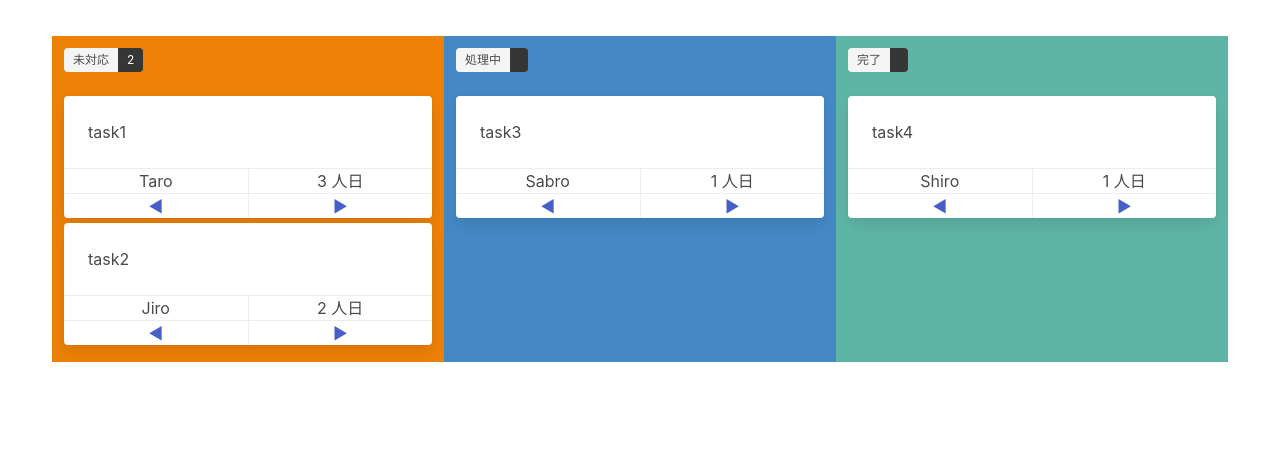
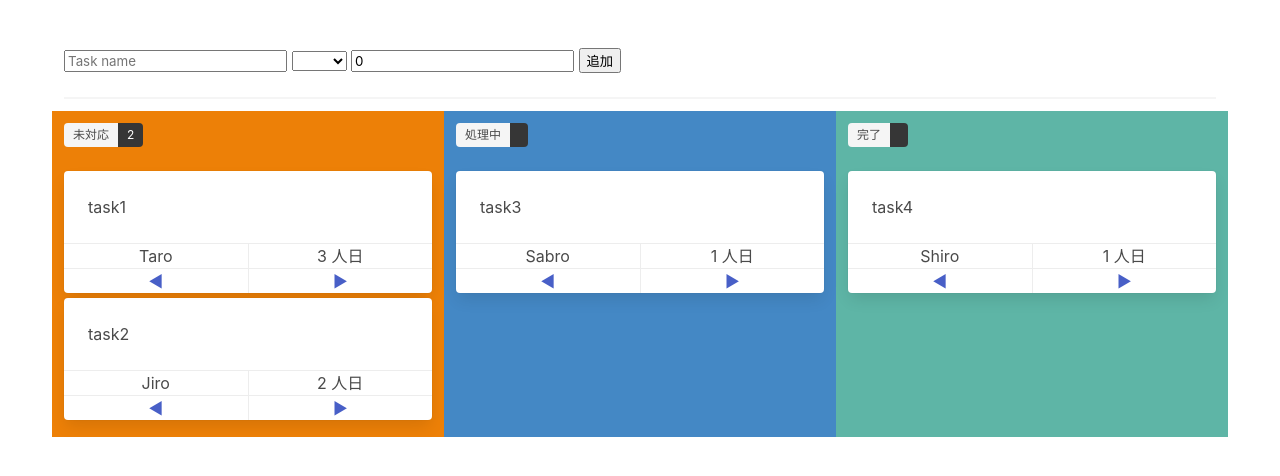
Before and after one commit to nargok/task-board-sample, a website: page app.html in a window 1280 px wide. Drawn offline with nearby package versions, Linux system fonts and the light colour scheme.

Commit message:
Create AddTask process

```diff
--- a/app.html
+++ b/app.html
@@ -11,6 +11,17 @@
 <body>
   <section class="section" id="board">
     <div class="container">
+      <!-- v-model 対応するVueインスタンスのデータを指定する フォームの値の変更をVueインスタンス内に反映する -->
+      <input type="text" v-model="newTaskName" placeholder="Task name"/>
+      <select v-model="newTaskAssignee">
+        <option value="Taro">Taro</option>
+        <option value="Jiro">Jiro</option>
+        <option value="Sabro">Taro</option>
+        <option value="Shiro">Shiro</option>
+      </select>
+      <input type="number"  v-model="newTaskMandays" placeholder="Mondays"/>
+      <button @click="addTask">追加</button>
+      <hr>
       <div class="columns">
         <div class="column status-1">
           <div class="tags has-addons">
--- a/app.js
+++ b/app.js
@@ -41,7 +41,10 @@ new Vue({
       { name: 'task2', status: 1, assignee: 'Jiro', mandays: 2 },
       { name: 'task3', status: 2, assignee: 'Sabro', mandays: 1 },
       { name: 'task4', status: 3, assignee: 'Shiro', mandays: 1 }
-    ]
+    ],
+    newTaskName: '',
+    newTaskAssignee: '',
+    newTaskMandays: 0
   },
   // 定義した処理を呼ぶ
   // Vueインスタンスでtasksデータが更新された際に評価される
@@ -55,5 +58,10 @@ new Vue({
     tasksClosed: function () {
       return filters.closed(this.tasks)
     }
+  },
+  methods: {
+    addTask () {
+      this.tasks.push({ name: this.newTaskName, status: 1, assignee: this.newTaskAssignee, mandays: this.newTaskMandays })
+    }
   }
 })
```
